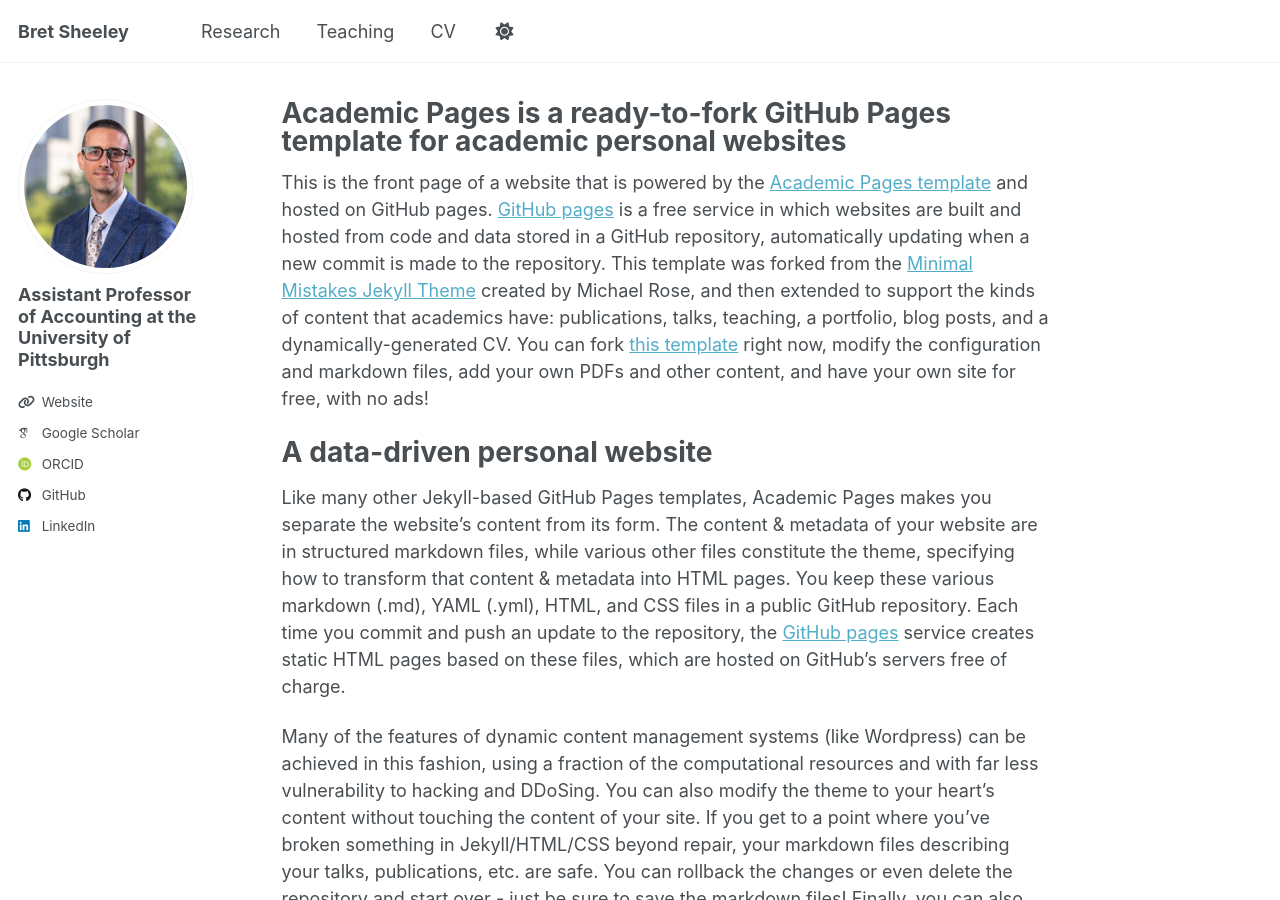
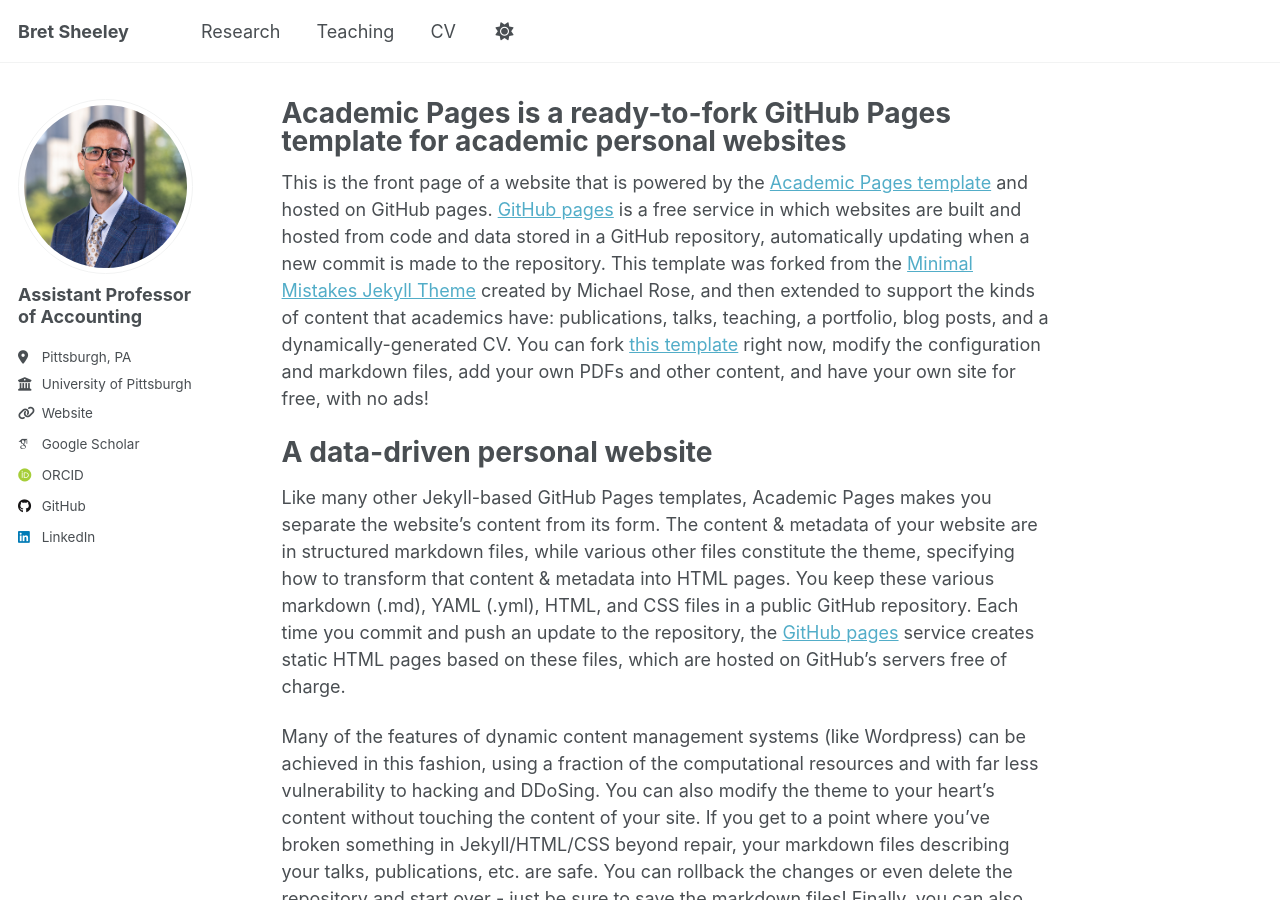
Before and after one commit to BretSheeley/BretSheeley.github.io, a Jekyll site: the page built from _pages/about.md, in a window 1280 px wide and 900 px high. Built offline with Jekyll 4.4.1, drawn with Linux system fonts in a browser that asks for light colours; some web fonts are replaced.

Commit message:
Update _config.yml

```diff
--- a/_config.yml
+++ b/_config.yml
@@ -23,11 +23,11 @@ repository               : "BretSheeley/BretSheeley.github.io"
 author:
   # Biographic information
   avatar           : "PittHS(1x1)123.jpg"
-  name             : "Assistant Professor of Accounting at the University of Pittsburgh"
+  name             : "Assistant Professor of Accounting"
   pronouns         : # example: "she/her"
   bio              : " " # About Me
-  location         : # "Pittsburgh, PA"
-  employer         : # "University of Pittsburgh"
+  location         : "Pittsburgh, PA"
+  employer         : "University of Pittsburgh"
   uri              : https://business.pitt.edu/professors/bret-sheeley/ # URL
   email            : # "none@example.org"
 
```
